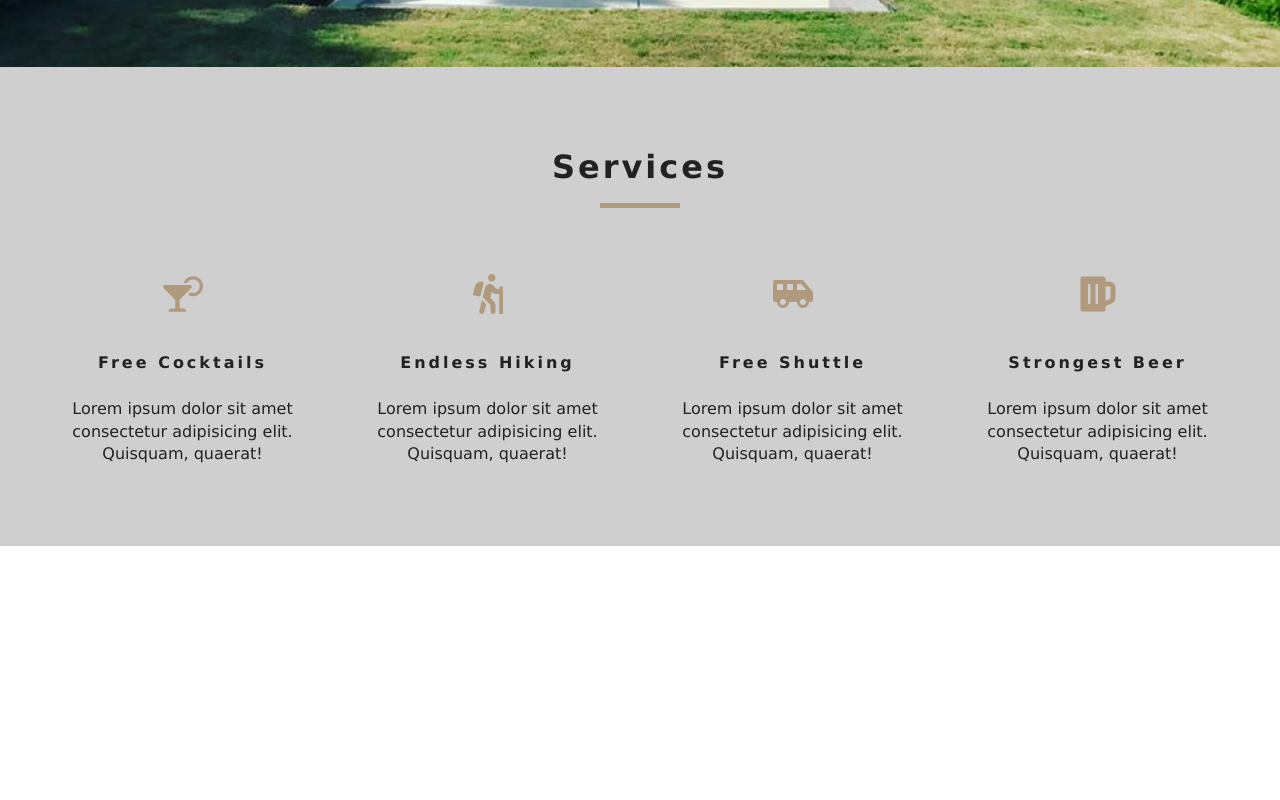
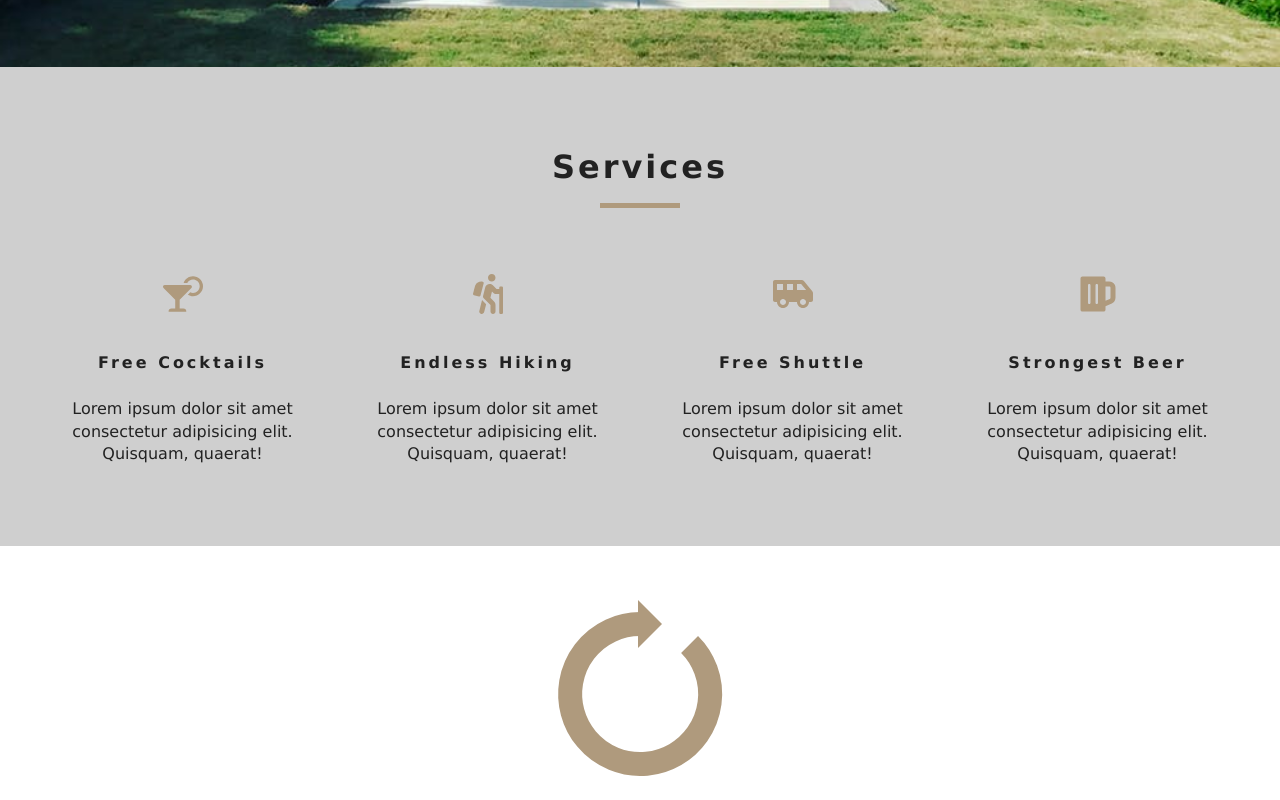
Before and after one commit to mohit-kumar-singh55/Hotel-X, a Next.js app: page / in a window 1280 px wide. Shown: the part 733-1533 px from the top of the page. Before the commit the page ends 1279 px from the top, so only its background shows below. Built offline with nearby package versions, Linux system fonts and the light colour scheme.

Commit message:
taken loading

```diff
--- a/components/FeaturedRooms.js
+++ b/components/FeaturedRooms.js
@@ -1,5 +1,6 @@
 import React, { useContext } from 'react';
 import { RoomContext } from '../Context/context';
+import Loading from "./Loading";
 
 function FeaturedRooms() {
     const { featuredRooms: rooms } = useContext(RoomContext);
@@ -7,7 +8,7 @@ function FeaturedRooms() {
 
     return (
         <div>
-
+            <Loading />
         </div>
     )
 }
--- /dev/null
+++ b/components/Loading.js
@@ -0,0 +1,14 @@
+import Image from 'next/image'
+import React from 'react'
+import LoadingGif from "../public/images/gif/loading-arrow.gif"
+
+
+function Loading() {
+    return (
+        <div className='loading'>
+            <Image src={LoadingGif} alt="Loading..." />
+        </div>
+    )
+}
+
+export default Loading
```
